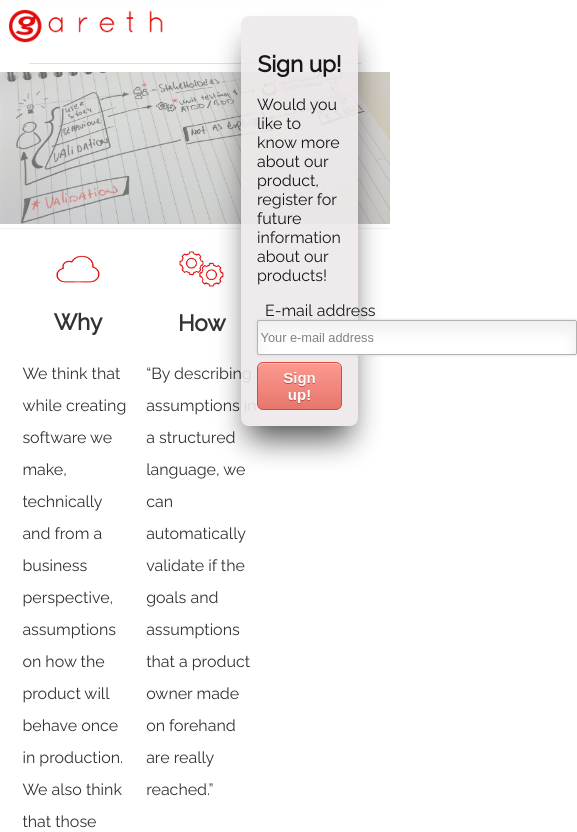
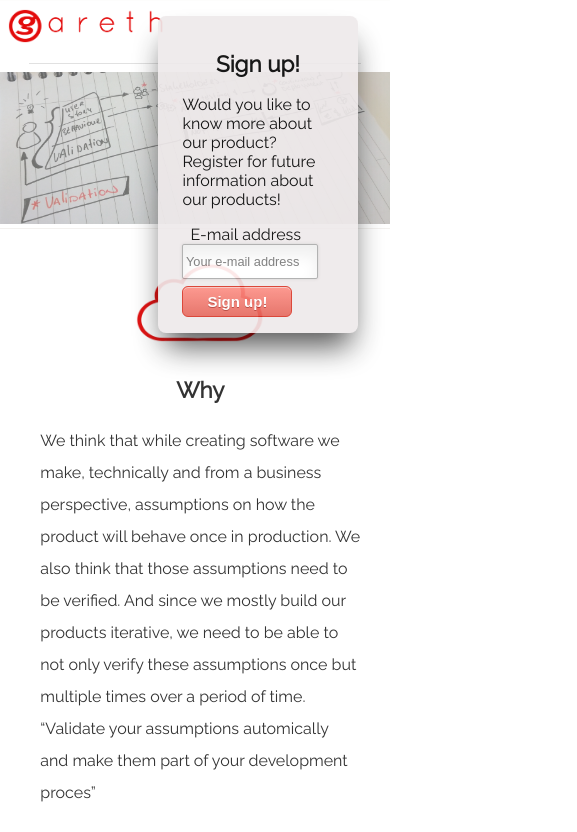
Before and after one commit to craftsmenlabs/gareth-poc, a website: page demo-site/public/index.html in a window 390 px wide. Shown: the top 832 px of the page, 577 px wide, since content can reach past the window. Drawn offline with Linux system fonts and the light colour scheme.

Commit message:
The index page is now sort of responsive. Min width is 400px

```diff
--- a/demo-site/public/css/main.css
+++ b/demo-site/public/css/main.css
@@ -94,7 +94,7 @@ input, textarea {
     border: 1px solid #aaa;
     box-shadow: 0px 0px 3px #ccc, 0 10px 15px #eee inset;
     border-radius: 2px;
-    width: 20rem;
+    width: 90%;
     height: 2.2rem;
     margin-bottom: 0.5em;
     padding: 0.2em;
@@ -167,7 +167,7 @@ div.row::after {
 }
 
 div.container {
-    width: 100%;
+    width: 90%;
     margin: 0px auto;
 }
 
@@ -179,12 +179,14 @@ div.lean-explained-grey {
     background-color: #2B373A;
     color: #BFBFBF;
     padding-left: 3em;
+    min-width: 400px;
 }
 
 div.lean-part {
     width: 31%;
     display: block;
     float: left;
+    min-width: 320px;
     min-height: 3rem;
     margin: 0.4em;
     box-sizing: border-box;
@@ -196,6 +198,7 @@ div.lean-part-small {
     display: block;
     float: left;
     min-height: 3rem;
+    min-width: 320px;
     margin: 0.4em;
     box-sizing: border-box;
 }
@@ -207,6 +210,7 @@ div.lean-part-white {
     padding: 2em;
     display: block;
     float: left;
+    min-width: 320px;
     margin-left: auto;
     margin-right: auto;
     margin-bottom: 2em;
@@ -239,6 +243,7 @@ div.txt-part-wide-intro {
     display: block;
     float: left;
     min-height: 3rem;
+    min-width: 320px;
     margin-left: auto;
     margin-right: auto;
     padding: 3em;
@@ -286,7 +291,8 @@ section.interested {
     top: 1em;
     right: 2em;
     z-index: 2;
-    max-width: 30%;
+    width: 30%;
+    min-width: 200px;
     opacity: 0.9;
     padding: 1em;
     border-radius: 0.5em;
--- a/demo-site/public/index.html
+++ b/demo-site/public/index.html
@@ -284,7 +284,7 @@
     <div class="container">
         <h2>Sign up!</h2>
 
-        <p>Would you like to know more about our product, register for future information about our products!</p>
+        <p>Would you like to know more about our product? Register for future information about our products!</p>
 
         <form method="post" id="signup-form">
             <div class="input-item">
```
